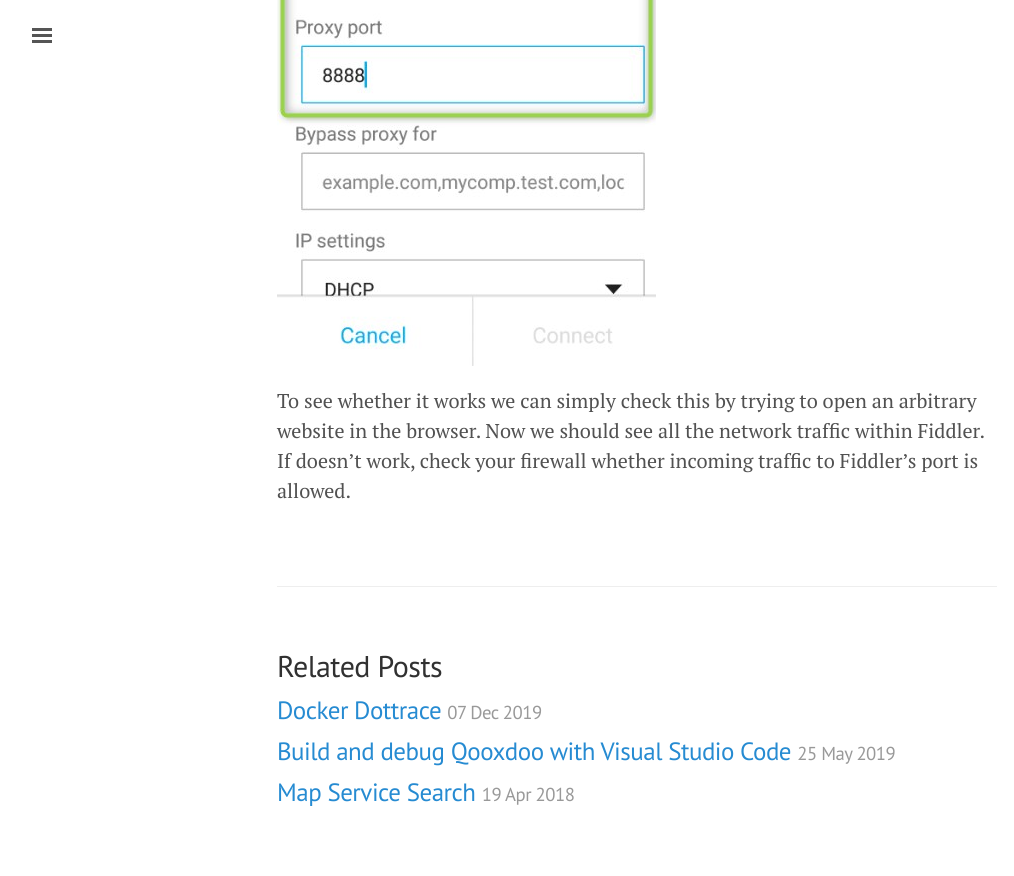
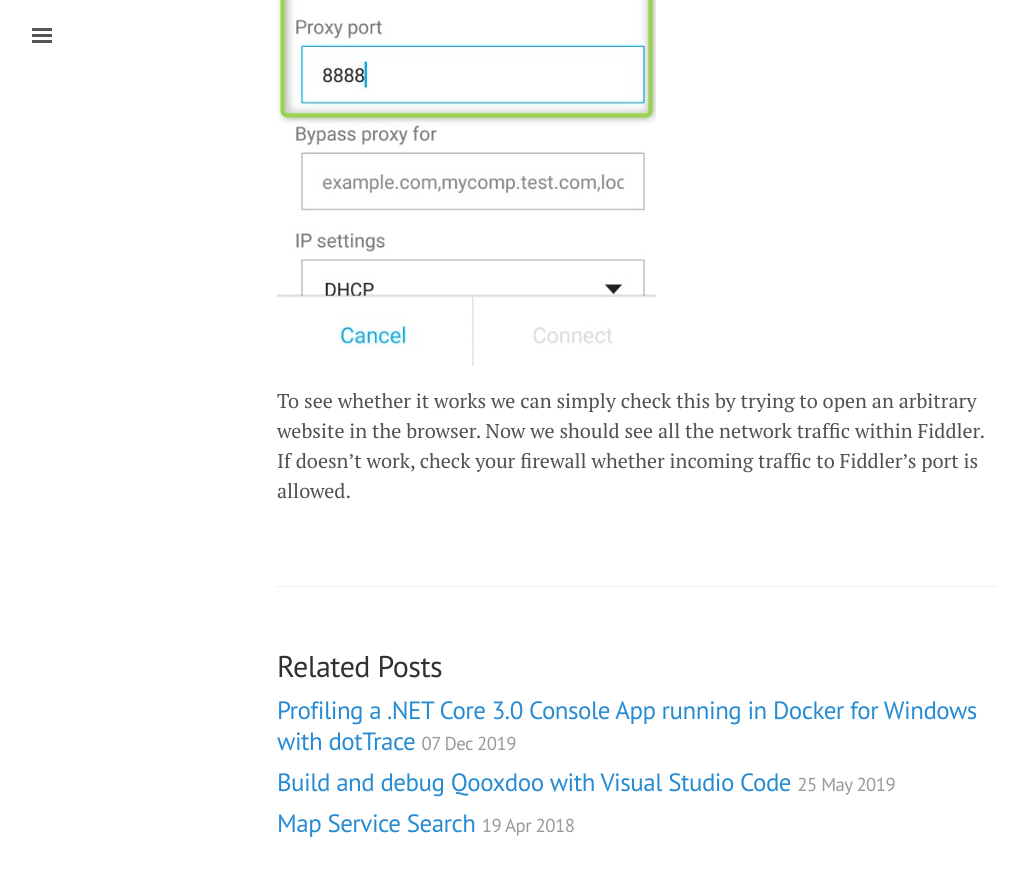
Before and after one commit to mu88/mu88.github.io, a Jekyll site: the page built from _posts/2019-06-17-Android-Fiddler.md, in a window 1280 px wide and 900 px high, scrolled down 2858 px. Shown: the top 876 px of the window, without its empty margins (3-1017 px from the left). Built offline with Jekyll 4.4.1, drawn with Linux system fonts in a browser that asks for light colours; nearby versions of some CDN libraries; comment, search, counter and statistics services are not loaded.

Commit message:
Make small improvements to latest post

```diff
--- a/_posts/2019-12-07-Docker-dotTrace.md
+++ b/_posts/2019-12-07-Docker-dotTrace.md
@@ -1,16 +1,21 @@
-# Profiling a .NET Core 3.0 Console App running in Docker for Windows with dotTrace
+---
+layout: post
+title: Profiling a .NET Core 3.0 Console App running in Docker for Windows with dotTrace
+description: Profiling a .NET Core 3.0 Console App running in Docker for Windows with dotTrace
+comments: true
+---
 
 Recently, I was asked to profile a .NET Console App running in Docker for Windows. I'm a big fan of the JetBrains tools for .NET: ReSharper, dotPeek, dotTrace - they are all part of my toolbelt. Since I've never profiled a Docker container with dotTrace, this post shall illustrate how to do this.
 
-First of all, we need some code to profile. The complete code can be downloaded from my GitHub profile. But basically, it is nothing more than this:
+First of all, we need some code to profile. The complete code can be downloaded from [this GitHub repo](https://github.com/mu88/DockerDotTrace). But basically, it is nothing more than this:
 
-<script src="https://gist.github.com/mu88/d2c0a83247d6d303ac6b036ff387f3b0.js#Program.cs"></script>
+<script src="https://gist.github.com/mu88/e22b330eececf3b42c781c37e263c7b4.js"></script>
 
 As we can see, every second 100 random numbers will be generated and printed to the console.
 
 Furthermore, a `Dockerfile` is needed and it looks like this:
 
-<script src="https://gist.github.com/mu88/d2c0a83247d6d303ac6b036ff387f3b0.js#Dockerfile"></script>
+<script src="https://gist.github.com/mu88/d2c0a83247d6d303ac6b036ff387f3b0.js"></script>
 
 We're pulling the base image `mcr.microsoft.com/windows/servercore:1903`, adding the compiled application and setting it as the `ENTRYPOINT`.
 
```
Also changed, not shown: other parts of _posts/2019-12-07-Docker-dotTrace.md (+7 -2 lines), public/post_assets/191207_Docker_dotTrace/image1.jpg (renamed from public/post_assets/191207_Docker_dotTrace/image1.png), public/post_assets/191207_Docker_dotTrace/image2.jpg (renamed from public/post_assets/191207_Docker_dotTrace/image2.png).
